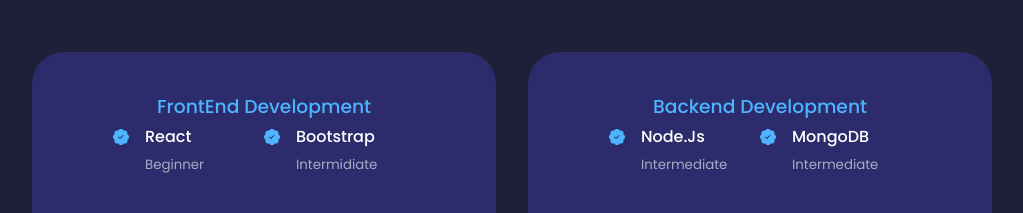
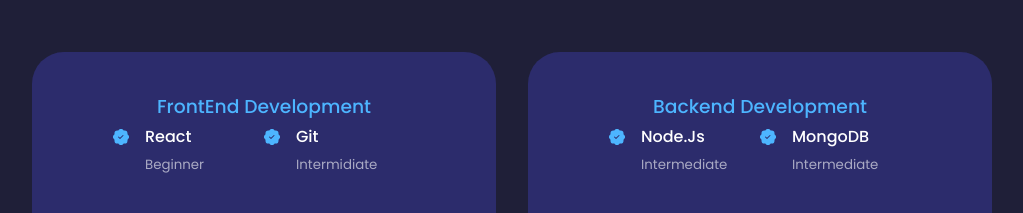
Before and after one commit to HillaryNyakundi/My-portfolio, a React (Create React App) app: page / in a window 1280 px wide. Shown: the part 1628-1841 px from the top of the page, without its empty margins (128-1151 px from the left). Built offline with nearby package versions, Linux system fonts and the light colour scheme.

Commit message:
changed experience fr

```diff
--- a/src/components/experience/Experience.jsx
+++ b/src/components/experience/Experience.jsx
@@ -23,7 +23,7 @@
             <article className='experience__details'>
               <BsPatchCheckFill className='experience__details-icons'/>
               <div>
-              <h4>Bootstrap</h4>
+              <h4>Git</h4>
               <small className='text-light'>Intermidiate</small>
               </div>
             </article>
```
